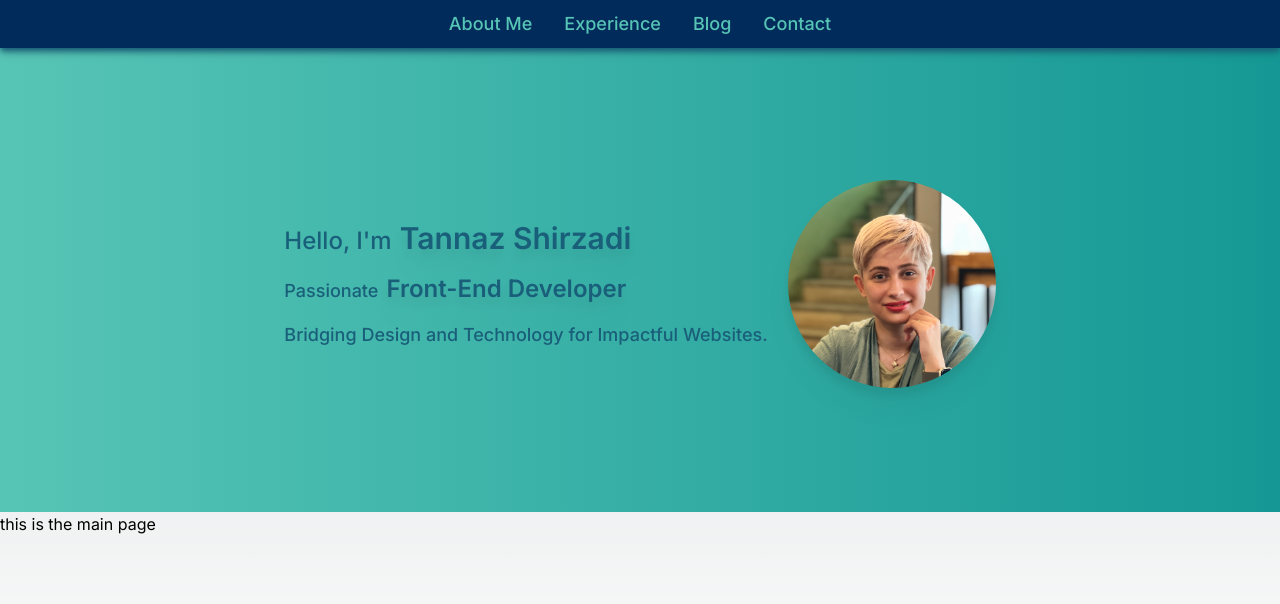
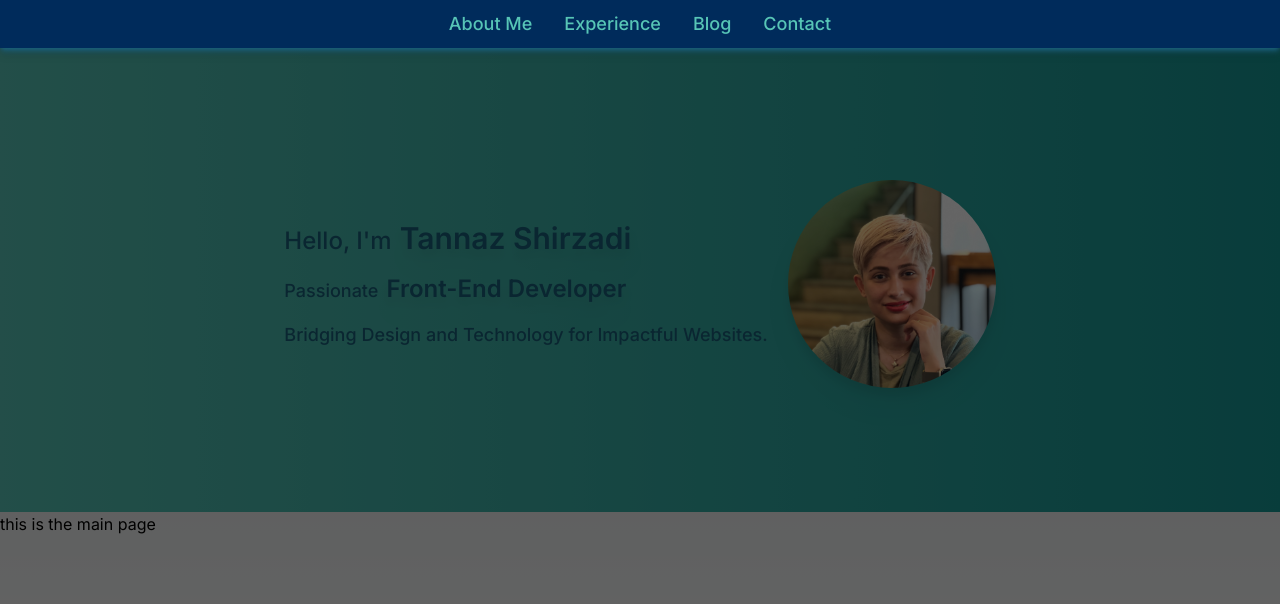
Before and after one commit to tannaz97shr/portfolio, a Next.js app: page / in a window 1280 px wide. Shown: the top 604 px of the page. Built offline with nearby package versions, Linux system fonts and the light colour scheme.

Commit message:
feat: add backdrop

```diff
--- a/src/components/Navbar/index.tsx
+++ b/src/components/Navbar/index.tsx
@@ -3,6 +3,7 @@
 import { INavbarItem } from "@/models/general";
 import Link from "next/link";
 import { useState } from "react";
+import Backdrop from "../UI/Backdrop";
 import { IconClose, IconMenu } from "./icons";
 
 const items: INavbarItem[] = [
@@ -31,6 +32,8 @@ const items: INavbarItem[] = [
 export default function Navbar() {
   const [isMenuOpen, setIsMenuOpen] = useState(true);
   return (
+    <>
+      {isMenuOpen && <Backdrop onClick={() => setIsMenuOpen(false)} />}
       <div
         className={`fixed z-10 bg-primary-navy text-primary-teal
      flex items-start md:items-center justify-start md:justify-center
@@ -65,5 +68,6 @@ export default function Navbar() {
           )}
         </button>
       </div>
+    </>
   );
 }
--- /dev/null
+++ b/src/components/UI/Backdrop/index.tsx
@@ -0,0 +1,14 @@
+interface BackdropProps {
+  onClick: () => void;
+}
+
+function Backdrop({ onClick }: BackdropProps) {
+  return (
+    <div
+      onClick={onClick}
+      className="h-[100vh] w-[100vw] absolute top-0 bg-backdrop z-[5]"
+    />
+  );
+}
+
+export default Backdrop;
--- a/tailwind.config.ts
+++ b/tailwind.config.ts
@@ -17,6 +17,7 @@ const config: Config = {
         transparent: "transparent",
         current: "currentColor",
         white: "#ffffff",
+        backdrop: "rgba(0, 0, 0, 0.6)",
         "primary-teal": "#57C5B6",
         "secondary-teal": "#159895",
         "primary-navy": "#002B5B",
```
Lines whose indentation alone changed are shown as unchanged.
